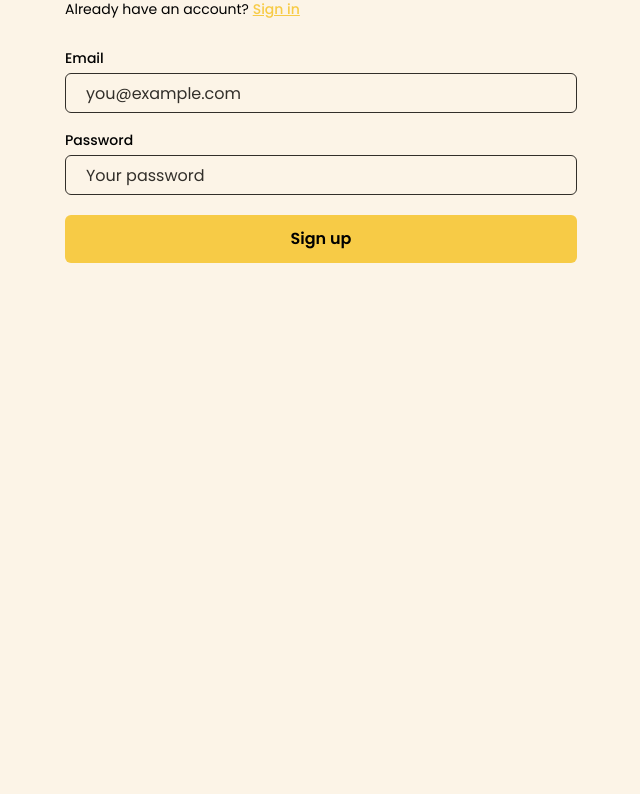
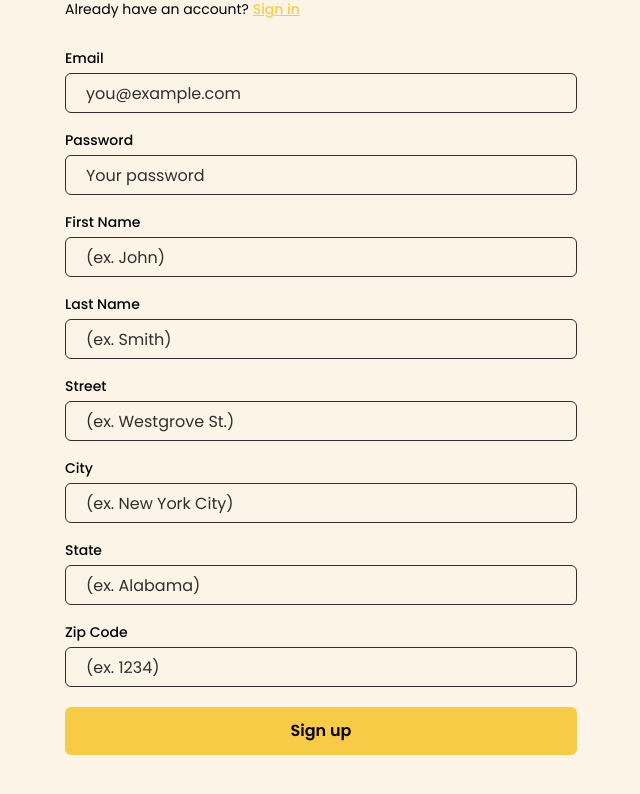
Before and after one commit to felixmacaspac/digify.ph, a Next.js app: page /sign-up in a window 1280 px wide. Shown: the part 324-1118 px from the top of the page, without its empty margins (319-959 px from the left). Before the commit the page ends 800 px from the top, so only its background shows below. Built offline with nearby package versions, Linux system fonts and the light colour scheme; no server answers.

Commit message:
feat: implement additional signup information

```diff
--- a/app/(auth-pages)/sign-up/page.tsx
+++ b/app/(auth-pages)/sign-up/page.tsx
@@ -38,6 +38,54 @@ export default async function Signup(props: {
             minLength={6}
             required
           />
+          <Label htmlFor="first_name">First Name</Label>
+          <Input
+            type="text"
+            name="first_name"
+            placeholder="(ex. John)"
+            minLength={1}
+            required
+          />
+          <Label htmlFor="last_name">Last Name</Label>
+          <Input
+            type="text"
+            name="last_name"
+            placeholder="(ex. Smith)"
+            minLength={1}
+            required
+          />
+          <Label htmlFor="street">Street</Label>
+          <Input
+            type="text"
+            name="street"
+            placeholder="(ex. Westgrove St.)"
+            minLength={6}
+            required
+          />
+          <Label htmlFor="city">City</Label>
+          <Input
+            type="text"
+            name="city"
+            placeholder="(ex. New York City)"
+            minLength={6}
+            required
+          />
+          <Label htmlFor="state">State</Label>
+          <Input
+            type="text"
+            name="state"
+            placeholder="(ex. Alabama)"
+            minLength={6}
+            required
+          />
+          <Label htmlFor="zip">Zip Code</Label>
+          <Input
+            type="number"
+            name="zip"
+            placeholder="(ex. 1234)"
+            minLength={1}
+            required
+          />
           <SubmitButton formAction={signUpAction} pendingText="Signing up...">
             Sign up
           </SubmitButton>
--- a/app/actions.ts
+++ b/app/actions.ts
@@ -8,6 +8,12 @@ import { redirect } from "next/navigation";
 export const signUpAction = async (formData: FormData) => {
   const email = formData.get("email")?.toString();
   const password = formData.get("password")?.toString();
+  const first_name = formData.get("first_name")?.toString();
+  const last_name = formData.get("last_name")?.toString();
+  const street = formData.get("street")?.toString();
+  const city = formData.get("city")?.toString();
+  const state = formData.get("state")?.toString();
+  const zip = formData.get("zip")?.toString();
   const supabase = await createClient();
   const origin = (await headers()).get("origin");
 
@@ -19,7 +25,7 @@ export const signUpAction = async (formData: FormData) => {
     );
   }
 
-  const { error } = await supabase.auth.signUp({
+  const { data: data, error: error } = await supabase.auth.signUp({
     email,
     password,
     options: {
@@ -30,13 +36,34 @@ export const signUpAction = async (formData: FormData) => {
   if (error) {
     console.error(error.code + " " + error.message);
     return encodedRedirect("error", "/sign-up", error.message);
-  } else {
+  }
+
+  const userId = data?.user?.id; // Get the user ID of the newly created user
+  if (!userId) {
     return encodedRedirect(
-      "success",
+      "error",
       "/sign-up",
-      "Thanks for signing up! Please check your email for a verification link.",
+      "Could not retrieve the user ID"
     );
   }
+
+    // Insert a new row into the "customers" table
+    const { error: insertError } = await supabase.from("customers").insert({
+      customer_id: userId,
+      first_name,
+      last_name,
+      street,
+      city,
+      state,
+      zip,
+    });
+
+    if (insertError) {
+      return encodedRedirect("error", "/sign-up", insertError.message);
+    }
+
+    // Redirect to a success page or other destination
+    return encodedRedirect("success","/sign-up","Thanks for signing up! Please check your email for a verification link.",);
 };
 
 export const signInAction = async (formData: FormData) => {
```
